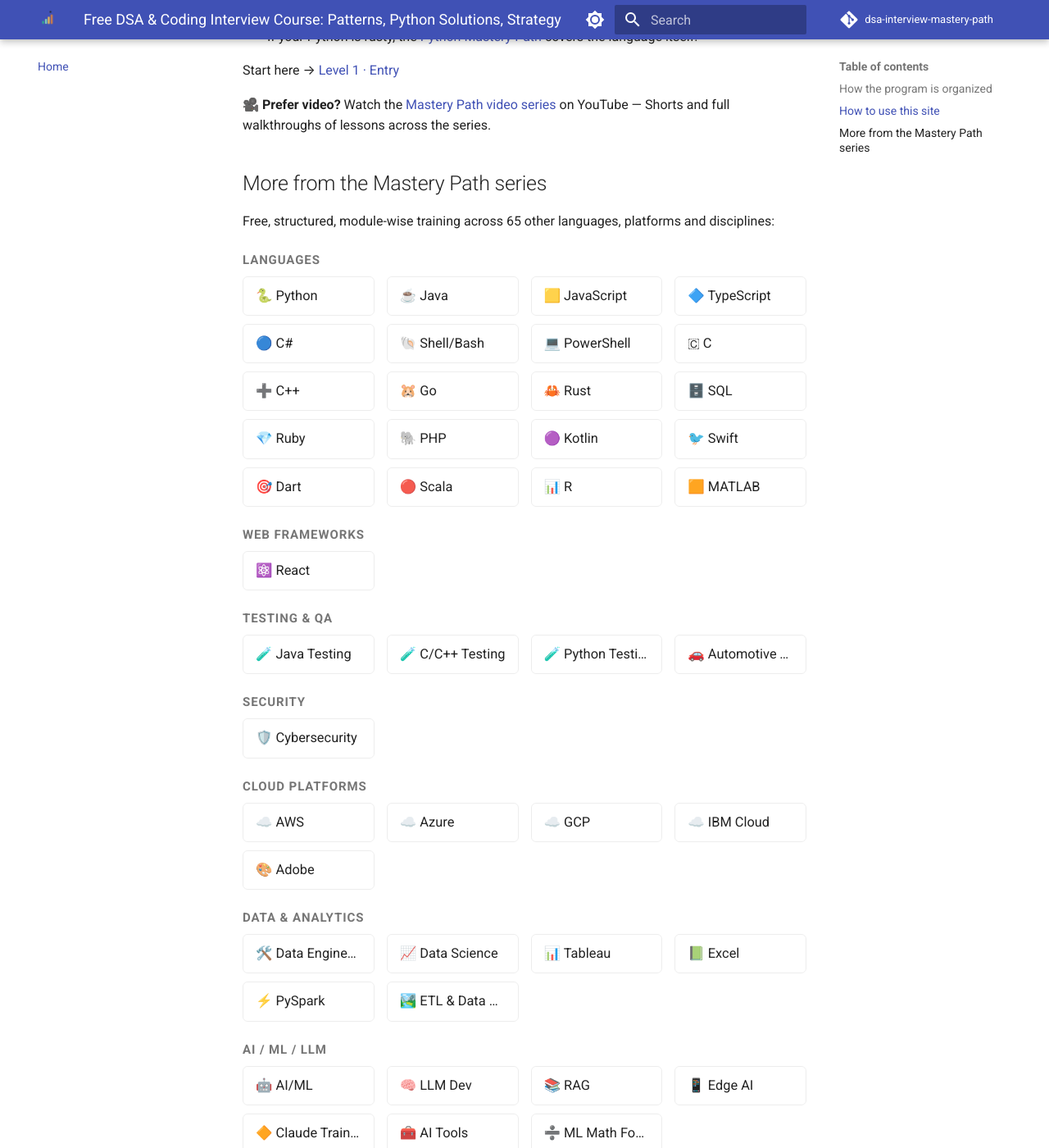
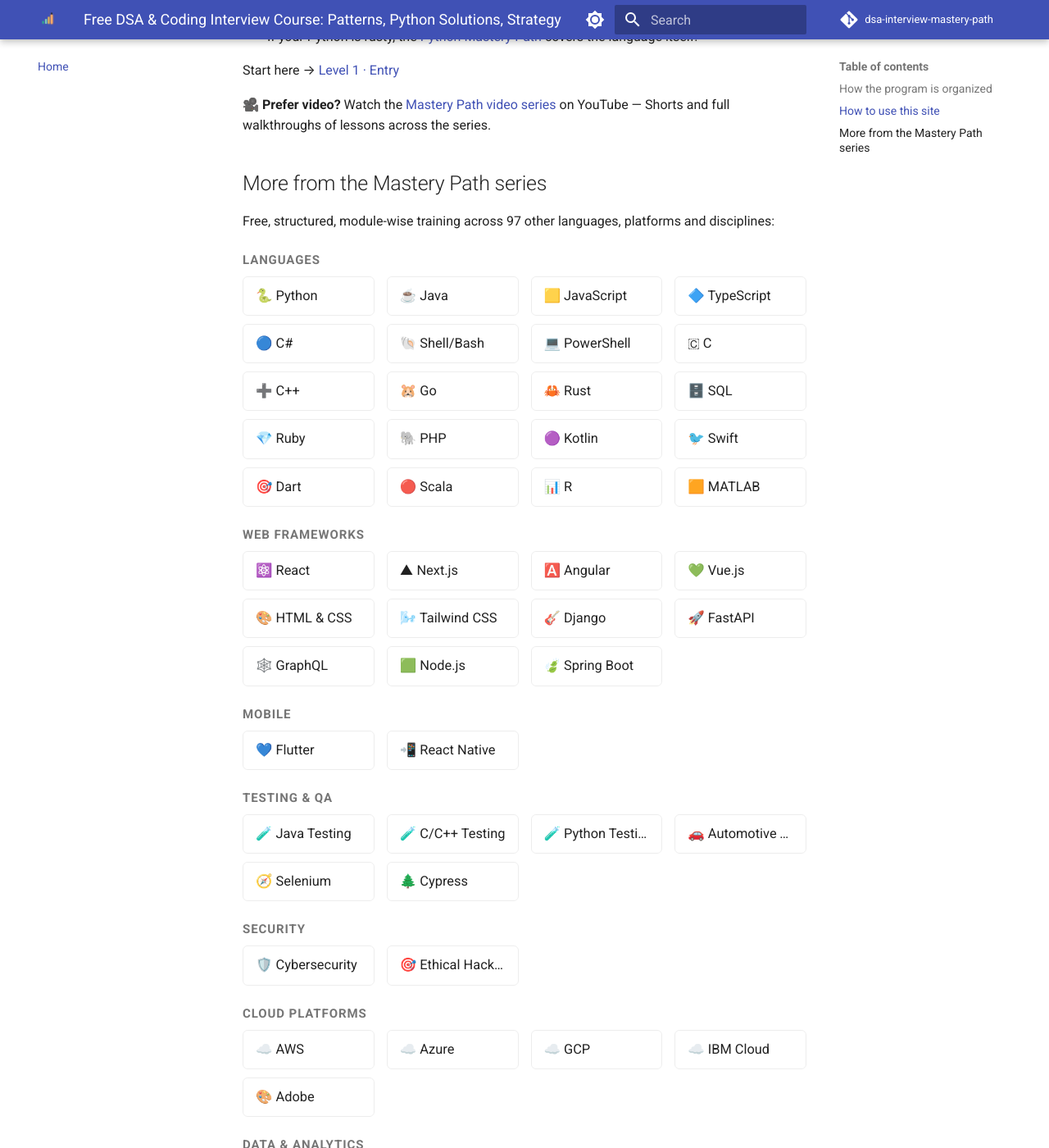
Before and after one commit to SIGILIPELLI/dsa-interview-mastery-path, an MkDocs documentation site: the page built from docs/index.md, in a window 1280 px wide and 1400 px high, scrolled down 1795 px. Shown: the whole window at 82% size. Built offline with MkDocs 1.6.1 and Material for MkDocs 9.7.7, drawn with Linux system fonts in a browser that asks for light colours; comment, search, counter and statistics services are not loaded; some of the changed text lies outside the part shown.

Commit message:
Refresh cross-site course links to current 98-course catalog
Regenerate the "More from the Mastery Path series" grid and the
404-page course count from the hub's current site list — this page
had drifted out of sync as new courses were added to the network.

Co-Authored-By: Claude Sonnet 5 <noreply@anthropic.com>
Claude-Session: https://claude.ai/code/session_01Hje8nqbBP9V9WQ3JEcJc69

```diff
--- a/docs/index.md
+++ b/docs/index.md
@@ -82,7 +82,7 @@ Start here → [Level 1 · Entry](level-1/index.md)
 
 ## More from the Mastery Path series
 
-Free, structured, module-wise training across 65 other languages, platforms and disciplines:
+Free, structured, module-wise training across 97 other languages, platforms and disciplines:
 
 <div class="mastery-grid-wrap">
 <p class="mastery-grid-category">Languages</p>
@@ -111,6 +111,21 @@ Free, structured, module-wise training across 65 other languages, platforms and
 <p class="mastery-grid-category">Web Frameworks</p>
 <div class="mastery-grid">
   <a href="https://sigilipelli.github.io/react-mastery-path/">⚛️ React</a>
+  <a href="https://sigilipelli.github.io/nextjs-mastery-path/">▲ Next.js</a>
+  <a href="https://sigilipelli.github.io/angular-mastery-path/">🅰️ Angular</a>
+  <a href="https://sigilipelli.github.io/vue-mastery-path/">💚 Vue.js</a>
+  <a href="https://sigilipelli.github.io/html-css-mastery-path/">🎨 HTML & CSS</a>
+  <a href="https://sigilipelli.github.io/tailwind-mastery-path/">🌬️ Tailwind CSS</a>
+  <a href="https://sigilipelli.github.io/django-mastery-path/">🎸 Django</a>
+  <a href="https://sigilipelli.github.io/fastapi-mastery-path/">🚀 FastAPI</a>
+  <a href="https://sigilipelli.github.io/graphql-mastery-path/">🕸️ GraphQL</a>
+  <a href="https://sigilipelli.github.io/nodejs-mastery-path/">🟩 Node.js</a>
+  <a href="https://sigilipelli.github.io/spring-boot-mastery-path/">🍃 Spring Boot</a>
+</div>
+<p class="mastery-grid-category">Mobile</p>
+<div class="mastery-grid">
+  <a href="https://sigilipelli.github.io/flutter-mastery-path/">💙 Flutter</a>
+  <a href="https://sigilipelli.github.io/react-native-mastery-path/">📲 React Native</a>
 </div>
 <p class="mastery-grid-category">Testing & QA</p>
 <div class="mastery-grid">
@@ -118,10 +133,13 @@ Free, structured, module-wise training across 65 other languages, platforms and
   <a href="https://sigilipelli.github.io/cpp-testing-mastery-path/">🧪 C/C++ Testing</a>
   <a href="https://sigilipelli.github.io/python-testing-mastery-path/">🧪 Python Testing</a>
   <a href="https://sigilipelli.github.io/automotive-testing-mastery-path/">🚗 Automotive Testing</a>
+  <a href="https://sigilipelli.github.io/selenium-mastery-path/">🧭 Selenium</a>
+  <a href="https://sigilipelli.github.io/cypress-mastery-path/">🌲 Cypress</a>
 </div>
 <p class="mastery-grid-category">Security</p>
 <div class="mastery-grid">
   <a href="https://sigilipelli.github.io/cybersecurity-mastery-path/">🛡️ Cybersecurity</a>
+  <a href="https://sigilipelli.github.io/ethical-hacking-mastery-path/">🎯 Ethical Hacking</a>
 </div>
 <p class="mastery-grid-category">Cloud Platforms</p>
 <div class="mastery-grid">
@@ -139,6 +157,15 @@ Free, structured, module-wise training across 65 other languages, platforms and
   <a href="https://sigilipelli.github.io/excel-mastery-path/">📗 Excel</a>
   <a href="https://sigilipelli.github.io/pyspark-mastery-path/">⚡ PySpark</a>
   <a href="https://sigilipelli.github.io/etl-datalake-mastery-path/">🏞️ ETL & Data Lake</a>
+  <a href="https://sigilipelli.github.io/power-bi-mastery-path/">📉 Power BI</a>
+</div>
+<p class="mastery-grid-category">Databases</p>
+<div class="mastery-grid">
+  <a href="https://sigilipelli.github.io/postgresql-mastery-path/">🐘 PostgreSQL</a>
+  <a href="https://sigilipelli.github.io/mongodb-mastery-path/">🍃 MongoDB</a>
+  <a href="https://sigilipelli.github.io/redis-mastery-path/">🟥 Redis</a>
+  <a href="https://sigilipelli.github.io/snowflake-mastery-path/">❄️ Snowflake</a>
+  <a href="https://sigilipelli.github.io/databricks-mastery-path/">🧱 Databricks</a>
 </div>
 <p class="mastery-grid-category">AI / ML / LLM</p>
 <div class="mastery-grid">
--- a/docs/overrides/404.html
+++ b/docs/overrides/404.html
@@ -6,7 +6,7 @@
   <p>That link is broken, or the page moved. Try one of these instead:</p>
   <p class="mp-404-actions">
     <a href="{{ config.site_url }}" class="md-button md-button--primary">← Back to {{ config.site_name }}</a>
-    <a href="https://sigilipelli.github.io/" class="md-button">Search all 64 courses</a>
+    <a href="https://sigilipelli.github.io/" class="md-button">Search all 98 courses</a>
   </p>
 </div>
 <style>
```
Also changed, not shown: other parts of docs/index.md (+11 -1 lines).
